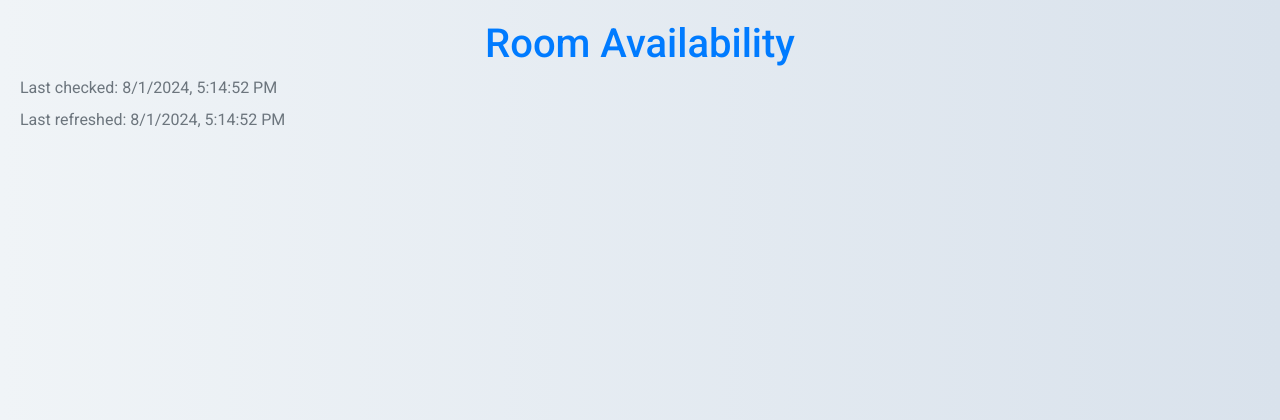
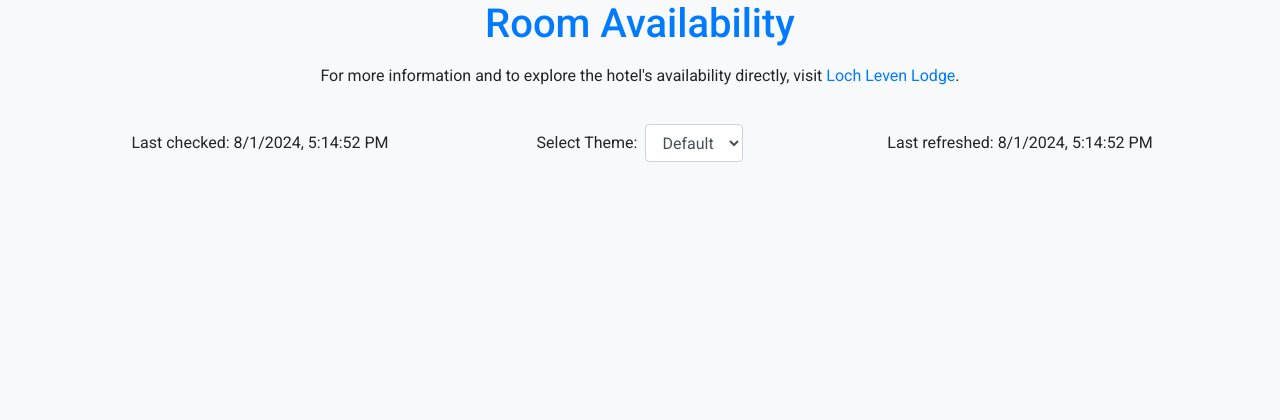
Before and after one commit to gabeduke/room-check, a Flask app: page / in a window 1280 px wide. Shown: the top 420 px of the page. Run offline with Flask 3, Linux system fonts and the light colour scheme; data that the repository does not hold is empty; some libraries are stand-ins or nearby versions.

Commit message:
add themes and styling

```diff
--- /dev/null
+++ b/app/static/css/themes.css
@@ -0,0 +1,56 @@
+/* Default Theme */
+body.default-theme {
+    font-family: 'Roboto', sans-serif;
+    background: #f8f9fa;
+    color: #212529;
+}
+body.default-theme .card-header {
+    background-color: #007bff;
+    color: white;
+}
+body.default-theme h1 {
+    color: #007bff;
+}
+body.default-theme .btn-link {
+    color: #ffffff; /* Ensure links are visible on blue background */
+}
+
+/* Dark Theme */
+body.dark-theme {
+    font-family: 'Roboto', sans-serif;
+    background: #343a40;
+    color: #f8f9fa;
+}
+body.dark-theme .card-header {
+    background-color: #495057;
+    color: white;
+}
+body.dark-theme h1 {
+    color: #f8f9fa;
+}
+body.dark-theme a {
+    color: #17a2b8;
+}
+body.dark-theme .btn-link {
+    color: #17a2b8; /* Light blue links for dark background */
+}
+
+/* Green Theme */
+body.green-theme {
+    font-family: 'Roboto', sans-serif;
+    background: #e8f5e9;
+    color: #2e7d32;
+}
+body.green-theme .card-header {
+    background-color: #388e3c;
+    color: white;
+}
+body.green-theme h1 {
+    color: #2e7d32;
+}
+body.green-theme a {
+    color: #2e7d32;
+}
+body.green-theme .btn-link {
+    color: #ffffff; /* White links for green background */
+}
--- a/app/templates/index.html
+++ b/app/templates/index.html
@@ -6,31 +6,39 @@
     <title>Room Availability</title>
     <link href="https://fonts.googleapis.com/css2?family=Roboto:wght@400;500;700&display=swap" rel="stylesheet">
     <link rel="stylesheet" href="https://maxcdn.bootstrapcdn.com/bootstrap/4.5.2/css/bootstrap.min.css">
+    <link rel="stylesheet" href="{{ url_for('static', filename='css/themes.css') }}">
     <style>
-        body {
-            font-family: 'Roboto', sans-serif;
-            background: linear-gradient(to right, #f0f4f7, #d9e2ec);
-            padding: 20px;
+        .info-container {
+            padding-top: 20px;
         }
-        .card-header {
-            background-color: #007bff;
-            color: white;
+        .theme-selector-container {
+            display: flex;
+            align-items: center;
+            justify-content: center;
         }
-        .btn-link {
-            color: white;
-            text-decoration: none;
+        .theme-selector-container label, .theme-selector-container select {
+            margin-bottom: 0;
         }
-        .btn-link:hover {
-            text-decoration: underline;
-        }
-        h1 {
-            color: #007bff;
+        .align-items-center {
+            align-items: center;
         }
     </style>
     <script src="https://code.jquery.com/jquery-3.5.1.slim.min.js"></script>
     <script src="https://cdn.jsdelivr.net/npm/@popperjs/core@2.9.3/dist/umd/popper.min.js"></script>
     <script src="https://stackpath.bootstrapcdn.com/bootstrap/4.5.2/js/bootstrap.min.js"></script>
     <script>
+        function changeTheme(theme) {
+            document.body.className = theme;
+            localStorage.setItem('selectedTheme', theme);
+            document.getElementById('theme-selector').value = theme;
+        }
+
+        document.addEventListener('DOMContentLoaded', (event) => {
+            const savedTheme = localStorage.getItem('selectedTheme') || 'default-theme';
+            document.body.className = savedTheme;
+            document.getElementById('theme-selector').value = savedTheme;
+        });
+
         async function fetchAvailability() {
             try {
                 const response = await fetch('/api/availability');
@@ -58,7 +66,7 @@
                     <div id="collapse${index}" class="collapse" aria-labelledby="heading${index}" data-parent="#availability-container">
                         <div class="card-body">
                             ${room.availability.map(entry => `
-                                <p class="card-text">Date: ${entry.date} - Available: ${entry.is_available ? 'Yes' : 'No'} - Price: $${entry.price}</p>
+                                <p class="card-text" style="color: ${entry.is_available ? 'green' : 'red'};">Date: ${entry.date} - Available: ${entry.is_available ? 'Yes' : 'No'} - Price: $${entry.price}</p>
                             `).join('')}
                         </div>
                     </div>
@@ -84,10 +92,33 @@
         setInterval(fetchAvailability, 60000);
     </script>
 </head>
-<body>
+<body class="default-theme">
 <h1 class="text-center">Room Availability</h1>
+<div id="more-info" class="text-center mt-3">
+    <p>
+        For more information and to explore the hotel's availability directly, visit
+        <a href="https://lochlevenlodge.client.innroad.com/grid" target="_blank">Loch Leven Lodge</a>.
+    </p>
+</div>
+
 <div id="availability-container" class="accordion"></div>
-<div id="last-checked" class="text-muted mt-2"></div>
-<div id="last-refreshed" class="text-muted mt-2"></div>
+
+<!-- Grid container for timestamps and theme selector -->
+<div class="container info-container mt-3">
+    <div class="row justify-content-center align-items-center">
+        <div class="col-md-4 col-12 text-center mb-2" id="last-checked"></div>
+        <div class="col-md-4 col-12 text-center mb-2">
+            <form class="form-inline justify-content-center theme-selector-container">
+                <label class="mr-2" for="theme-selector">Select Theme:</label>
+                <select class="form-control" id="theme-selector" onchange="changeTheme(this.value)">
+                    <option value="default-theme">Default</option>
+                    <option value="dark-theme">Dark</option>
+                    <option value="green-theme">Green</option>
+                </select>
+            </form>
+        </div>
+        <div class="col-md-4 col-12 text-center mb-2" id="last-refreshed"></div>
+    </div>
+</div>
 </body>
 </html>
```
